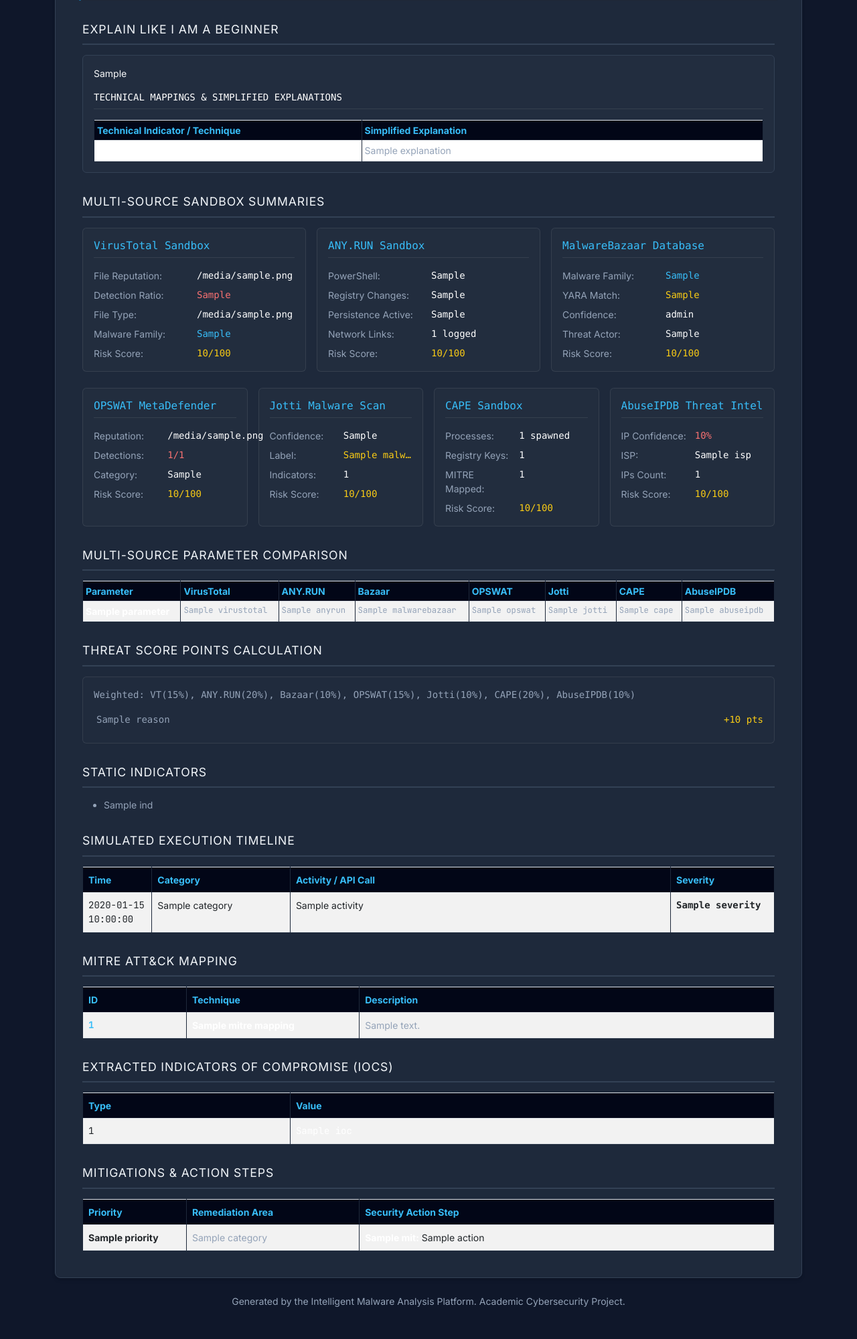
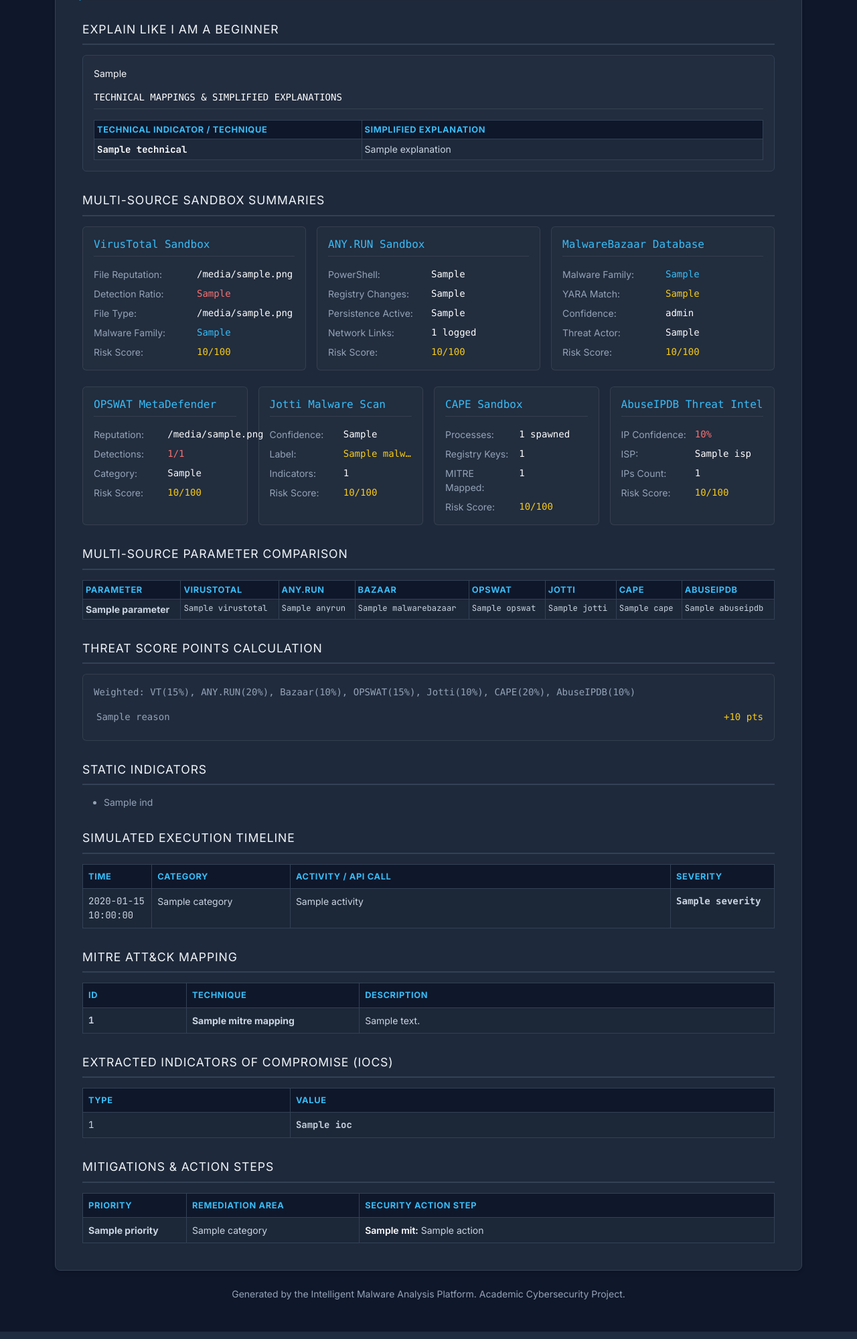
Before and after one commit to MYUVAN/cyber-project, a Flask app: template templates/report.html in a window 1280 px wide. Shown: the part 304-2303 px from the top of the page at 67% size. Run offline with Flask 3, Linux system fonts and the light colour scheme; the template is opened without the code that fills it: most values are stand-ins (such as "Sample title", 1, 10 or a date in 2020).

Commit message:
fix: resolve table text visibility issues in print/web report views and align analysis columns

```diff
--- a/templates/analysis.html
+++ b/templates/analysis.html
@@ -579,7 +579,11 @@
                                         <td class="font-monospace text-info fw-bold">{{ m.technique_id }}</td>
                                         <td class="text-white fw-bold">{{ m.technique_name }}</td>
                                         <td class="small text-muted">{{ m.technique_description }}</td>
-                                        <td class="small text-light bg-info bg-opacity-5 rounded p-2">{{ m.beginner_explanation }}</td>
+                                        <td>
+                                            <div class="small text-light bg-info bg-opacity-10 rounded p-2">
+                                                {{ m.beginner_explanation }}
+                                            </div>
+                                        </td>
                                     </tr>
                                     {% endfor %}
                                 {% else %}
--- a/templates/report.html
+++ b/templates/report.html
@@ -54,16 +54,30 @@
             letter-spacing: 0.05em;
         }
         .table-custom {
-            background-color: #0f172a;
-            color: #cbd5e1;
+            background-color: #1e293b !important;
+            color: #cbd5e1 !important;
+            border-color: #334155 !important;
         }
         .table-custom th {
-            background-color: #020617;
-            color: #38bdf8;
-            border-color: #1e293b;
+            background-color: #0f172a !important;
+            color: #38bdf8 !important;
+            border-color: #334155 !important;
+            text-transform: uppercase;
+            font-size: 0.8rem;
+            letter-spacing: 0.05em;
         }
         .table-custom td {
-            border-color: #1e293b;
+            background-color: #1e293b !important;
+            color: #cbd5e1 !important;
+            border-color: #334155 !important;
+            vertical-align: top;
+        }
+        .table-custom tr:nth-child(even) td {
+            background-color: #151f32 !important;
+        }
+        .td-highlight {
+            color: #ffffff !important;
+            font-weight: 600;
         }
         .text-muted {
             color: #94a3b8 !important;
@@ -96,22 +110,25 @@
                 box-shadow: none !important;
                 padding: 0 !important;
             }
-            h1, h2, h3, h4, .text-white, .text-light {
+            h1, h2, h3, h4, .text-white, .text-light, .td-highlight {
                 color: #000000 !important;
             }
             .text-muted {
                 color: #334155 !important;
             }
             .table-custom {
-                background: #ffffff !important;
+                background-color: #ffffff !important;
                 color: #000000 !important;
+                border-color: #cbd5e1 !important;
             }
             .table-custom th {
-                background: #f1f5f9 !important;
+                background-color: #f1f5f9 !important;
                 color: #000000 !important;
                 border-color: #cbd5e1 !important;
             }
             .table-custom td {
+                background-color: #ffffff !important;
+                color: #000000 !important;
                 border-color: #cbd5e1 !important;
             }
             .risk-badge {
@@ -468,7 +485,7 @@
                         {% for m in mitre_mappings %}
                         <tr>
                             <td class="mono text-info fw-bold small">{{ m.technique_id }}</td>
-                            <td class="fw-bold small text-white">{{ m.technique_name }}</td>
+                            <td class="fw-bold small td-highlight">{{ m.technique_name }}</td>
                             <td class="small text-muted">{{ m.technique_description }}</td>
                         </tr>
                         {% endfor %}
@@ -494,7 +511,7 @@
                         {% for ioc in iocs %}
                         <tr>
                             <td class="mono small">{{ ioc[0] }}</td>
-                            <td class="mono small text-white">{{ ioc[1] }}</td>
+                            <td class="mono small td-highlight">{{ ioc[1] }}</td>
                         </tr>
                         {% endfor %}
                     {% else %}
@@ -521,7 +538,7 @@
                         <tr>
                             <td class="fw-bold small">{{ mit.priority }}</td>
                             <td class="small text-muted">{{ mit.category }}</td>
-                            <td class="small"><strong class="text-white">{{ mit.title }}:</strong> {{ mit.action }}</td>
+                            <td class="small"><strong class="td-highlight">{{ mit.title }}:</strong> {{ mit.action }}</td>
                         </tr>
                         {% endfor %}
                     {% else %}
```
Also changed, not shown: static/css/styles.css (+8 -2 lines).
